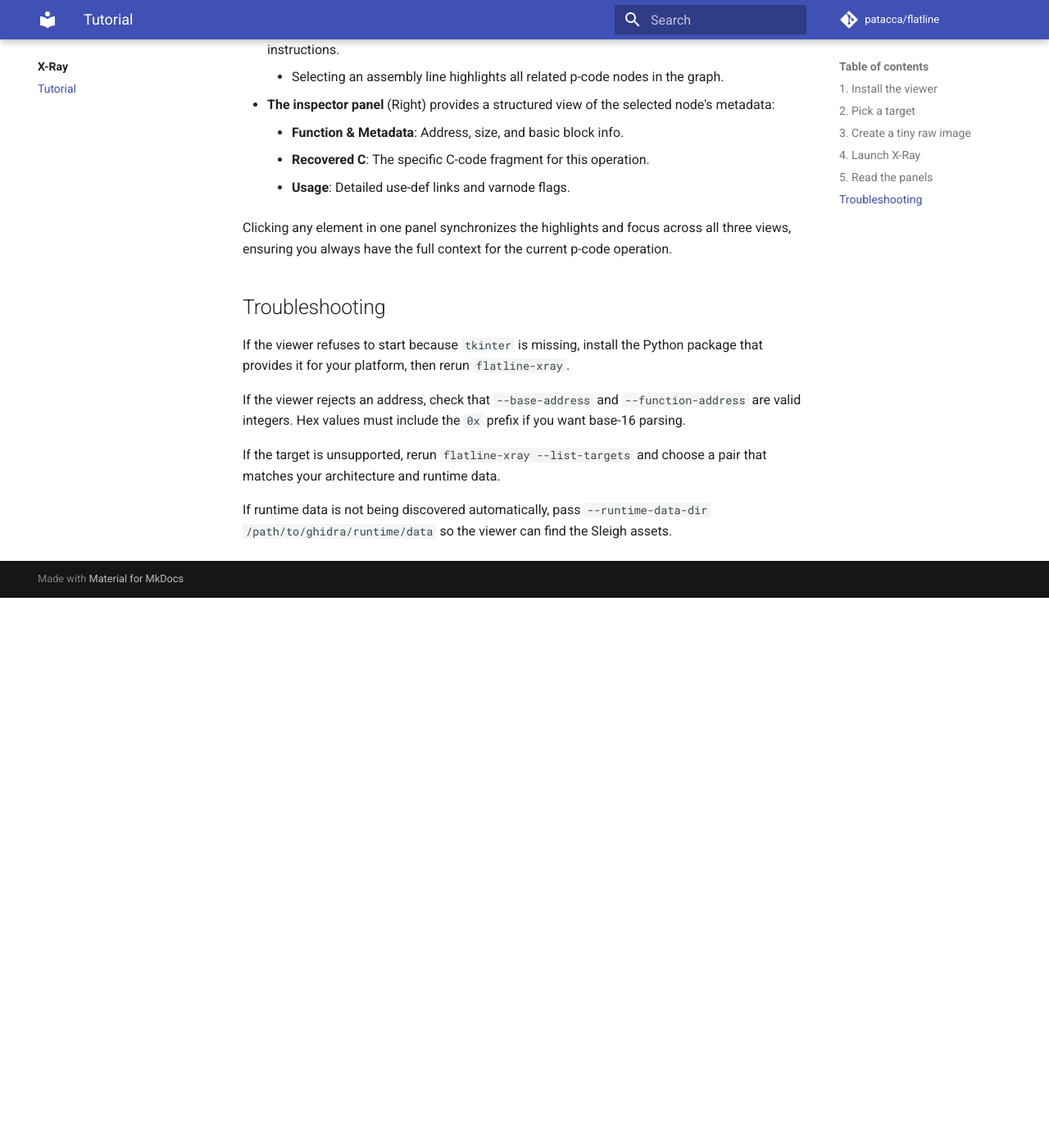
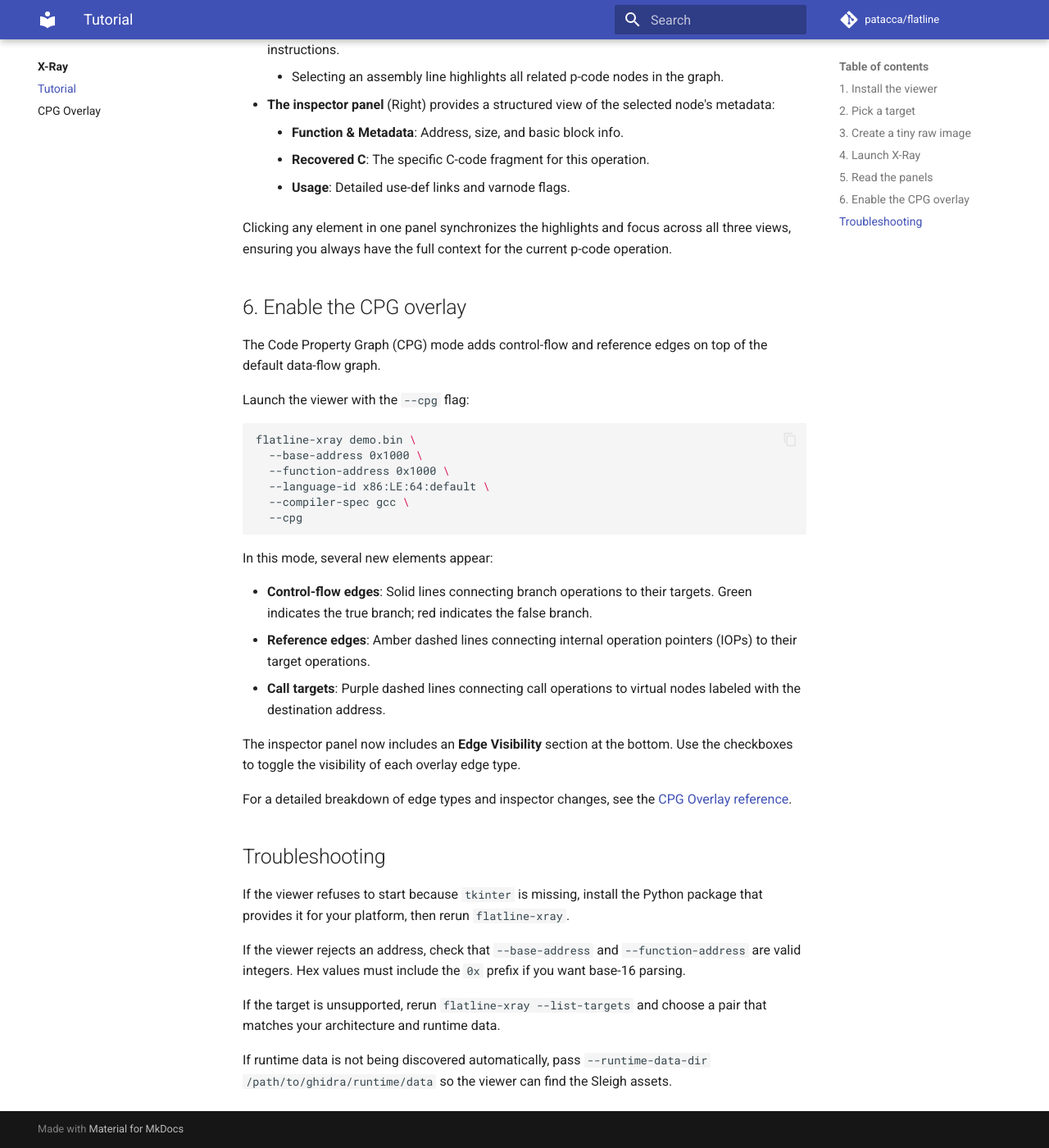
Before and after one commit to patacca/flatline, an MkDocs documentation site: the page built from docs-site/xray/tutorial.md, in a window 1280 px wide and 1400 px high, scrolled down 1844 px. Shown: the whole window at 82% size. Built offline with MkDocs 1.6.1 and Material for MkDocs 9.7.7, drawn with Linux system fonts in a browser that asks for light colours; comment, search, counter and statistics services are not loaded; the version menu is left out; before the commit the page ends 2573 px from its top, so only the background shows below that.

Commit message:
docs(xray): document CPG overlay feature

````diff
--- a/docs-site/xray/tutorial.md
+++ b/docs-site/xray/tutorial.md
@@ -81,6 +81,31 @@ After launch, the window shows three coordinated views. You can resize these by
 
 Clicking any element in one panel synchronizes the highlights and focus across all three views, ensuring you always have the full context for the current p-code operation.
 
+## 6. Enable the CPG overlay
+
+The Code Property Graph (CPG) mode adds control-flow and reference edges on top of the default data-flow graph.
+
+Launch the viewer with the `--cpg` flag:
+
+```bash
+flatline-xray demo.bin \
+  --base-address 0x1000 \
+  --function-address 0x1000 \
+  --language-id x86:LE:64:default \
+  --compiler-spec gcc \
+  --cpg
+```
+
+In this mode, several new elements appear:
+
+- **Control-flow edges**: Solid lines connecting branch operations to their targets. Green indicates the true branch; red indicates the false branch.
+- **Reference edges**: Amber dashed lines connecting internal operation pointers (IOPs) to their target operations.
+- **Call targets**: Purple dashed lines connecting call operations to virtual nodes labeled with the destination address.
+
+The inspector panel now includes an **Edge Visibility** section at the bottom. Use the checkboxes to toggle the visibility of each overlay edge type.
+
+For a detailed breakdown of edge types and inspector changes, see the [CPG Overlay reference](cpg.md).
+
 ## Troubleshooting
 
 If the viewer refuses to start because `tkinter` is missing, install the Python
--- a/mkdocs.yml
+++ b/mkdocs.yml
@@ -45,6 +45,7 @@ nav:
   - X-Ray:
     - xray/index.md
     - Tutorial: xray/tutorial.md
+    - CPG Overlay: xray/cpg.md
   - How-to Guides:
     - how-to/index.md
     - Load from Binary: how-to/load-from-binary.md
````
Also changed, not shown: docs-site/xray/cpg.md (added, +63 -0 lines), docs-site/xray/index.md (+3 -2 lines).
